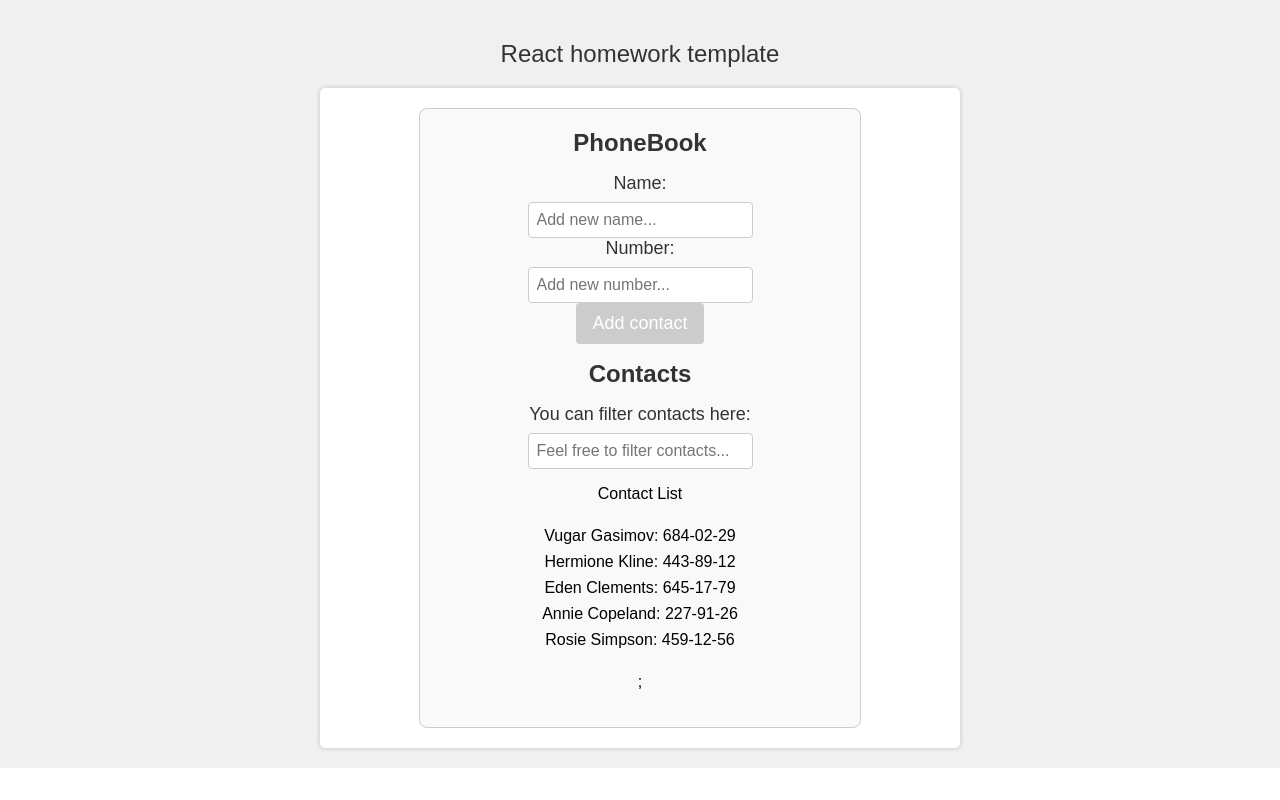
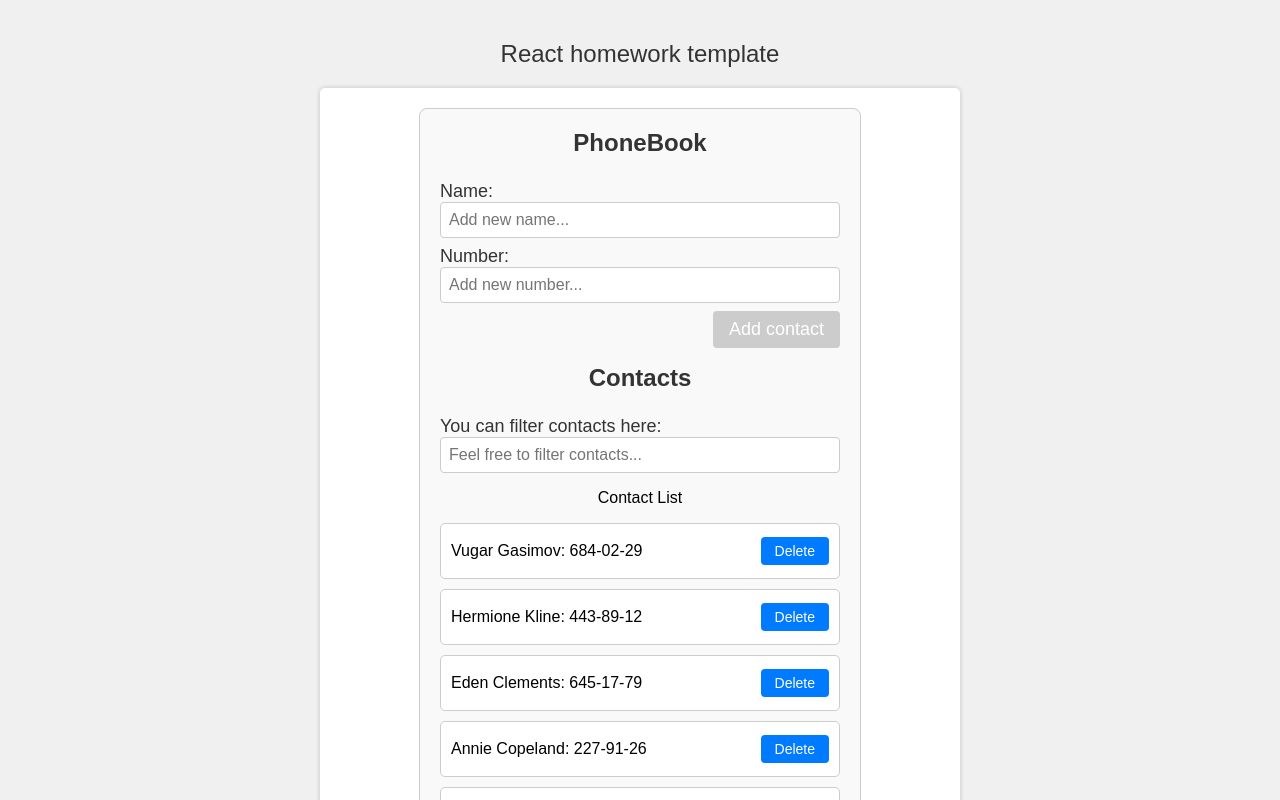
Before and after one commit to vugar-gasimov/goit-react-hw-02-phonebook, a React (Create React App) app: page / in a window 1280 px wide. Shown: the top 800 px of the page. Built offline with nearby package versions, Linux system fonts and the light colour scheme.

Commit message:
step 5 and 6 done

```diff
--- a/src/components/App.jsx
+++ b/src/components/App.jsx
@@ -31,6 +31,17 @@
     this.setState({ filter });
   };
 
+  isNameExists = name => {
+    return this.state.contacts.some(contact => contact.name === name);
+  };
+  isNumberExists = number => {
+    return this.state.contacts.some(contact => contact.number === number);
+  };
+  handleContactDelete = contactId => {
+    this.setState(prevState => ({
+      contacts: prevState.contacts.filter(contact => contact.id !== contactId),
+    }));
+  };
   render() {
     const { contacts, filter } = this.state;
     const filteredData = getFilteredData({ contacts, filter });
@@ -42,13 +53,21 @@
           <PhoneBookContainer>
             <PhoneBookTitle>PhoneBook</PhoneBookTitle>
 
-            <ContactForm addContact={this.addContact} />
+            <ContactForm
+              addContact={this.addContact}
+              isNameExists={this.isNameExists}
+              isNumberExists={this.isNumberExists}
+            />
 
             <PhoneBookContactTitle>Contacts</PhoneBookContactTitle>
 
             <Filter setFilter={this.handleFilterChange} filter={filter} />
 
-            <ContactList contacts={filteredData} filter={filter} />
+            <ContactList
+              contacts={filteredData}
+              filter={filter}
+              onDeleteContact={this.handleContactDelete}
+            />
           </PhoneBookContainer>
         </ContentContainer>
       </AppContainer>
--- a/src/components/Contact-Book/ContactBook.Styled.js
+++ b/src/components/Contact-Book/ContactBook.Styled.js
@@ -20,18 +20,19 @@
 
 export const PhoneBookInputContainer = styled.div`
   display: flex;
-  align-items: center;
   margin-top: 10px;
   flex-direction: column;
   margin-bottom: 16px;
+  flex-wrap: wrap;
 `;
 
 export const PhoneBookInputLabel = styled.p`
+  display: flex;
   flex: 1;
   font-size: 18px;
   color: #333;
   margin: 0;
-  margin-bottom: 8px;
+  margin-top: 8px;
 `;
 
 export const PhoneBookInput = styled.input`
@@ -45,14 +46,17 @@
 
 export const PhoneBookButton = styled.button`
   flex: 1;
+  width: fit-content;
   font-size: 18px;
   background-color: #007bff;
   color: #fff;
   border: none;
   border-radius: 4px;
-  padding: 10px 16px;
+  padding: 8px 16px;
   cursor: pointer;
   transition: background-color 0.3s;
+  margin-left: auto;
+  margin-top: 8px;
 
   &:disabled {
     background-color: #ccc;
@@ -80,3 +84,29 @@
   margin: 0;
   margin-bottom: 16px;
 `;
+
+export const ListItemContainer = styled.div`
+  display: flex;
+  justify-content: space-between;
+  align-items: center;
+  padding: 10px;
+  border: 1px solid #ccc;
+  margin-bottom: 10px;
+  border-radius: 5px;
+  background-color: #fff;
+  gap: 10px;
+`;
+
+export const DeleteButton = styled.button`
+  background-color: #007bff;
+  color: #fff;
+  border: none;
+  padding: 6px 14px;
+  cursor: pointer;
+  font-size: 14px;
+  border-radius: 4px;
+
+  &:hover {
+    background-color: #0056b3;
+  }
+`;
--- a/src/components/Contact-Book/ContactForm.jsx
+++ b/src/components/Contact-Book/ContactForm.jsx
@@ -18,10 +18,16 @@
   handleNewContacts = e => {
     e.preventDefault();
     if (this.state.isNameValid && this.state.isNumberValid) {
+      const { name, number } = this.state;
+      if (this.props.isNameExists(name)) {
+        alert('Sorry you already have this name in the phonebook. 😅');
+      } else if (this.props.isNumberExists(number)) {
+        alert('Sorry you already have this number in the phonebook.😉');
+      } else {
         const newContact = {
           id: nanoid(),
-        name: this.state.name,
-        number: this.state.number,
+          name,
+          number,
         };
         this.props.addContact(newContact);
         this.setState({
@@ -30,6 +36,7 @@
           isNameValid: false,
           isNumberValid: false,
         });
+      }
     }
   };
   handleNewName = e => {
--- a/src/components/Contact-Book/ContactList.jsx
+++ b/src/components/Contact-Book/ContactList.jsx
@@ -2,12 +2,17 @@
 import {
   PhoneBookInputContainer,
   PhoneBookContactList,
+  ListItemContainer,
+  DeleteButton,
 } from './ContactBook.Styled';
 
 import { ContactListItem } from './ContactListItem';
 import { getFilteredData } from 'helpers/getFilteredData';
 
 export class ContactList extends React.Component {
+  handleDeleteClick = contactId => {
+    this.props.onDeleteContact(contactId);
+  };
   render() {
     const { contacts, filter } = this.props;
     const filteredData = getFilteredData({ contacts, filter });
@@ -16,7 +21,12 @@
         Contact List
         <PhoneBookContactList>
           {filteredData.map(contact => (
-            <ContactListItem key={contact.id} contact={contact} />
+            <ListItemContainer key={contact.id}>
+              <ContactListItem contact={contact} />
+              <DeleteButton onClick={() => this.handleDeleteClick(contact.id)}>
+                Delete
+              </DeleteButton>
+            </ListItemContainer>
           ))}
         </PhoneBookContactList>
         ;
```
Lines whose indentation alone changed are shown as unchanged.
